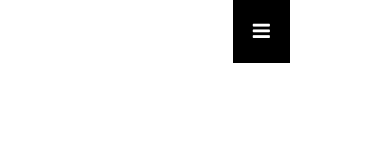
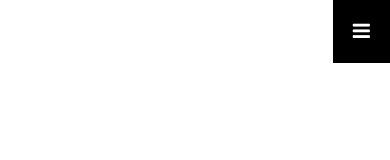
Before and after one commit to qemerHilal/myWeb2025, a plain HTML site: page hamburgerMenu.html in a window 390 px wide. Drawn offline with Linux system fonts and the light colour scheme.

Commit message:
Update hamburgerMenu.html

```diff
--- a/hamburgerMenu.html
+++ b/hamburgerMenu.html
@@ -44,15 +44,13 @@
         @media screen and (max-width:600px){
             .menu a{
                 display:none;
-                position:relative;
-                transform:translateX(-100px);
-                transition: transform 1s ease-in-out;
+
 
             }
-            .menu .icon {
+            .menu a.icon {
                display:block;
                float:right;
-               position:absolute;
+
                right:0;
                background-color: black;
              }
@@ -61,13 +59,15 @@
             .menu.show a{
                 display:block;
                 float:none;
-                transform: translateX(400px);
+                position:relative;
+
 
             }
-             .menu .icon {
+             .menu a.icon {
                display:block;
                float:right;
                position:absolute;
+               top:0;
                right:0;
                background-color: black;
              }
```
